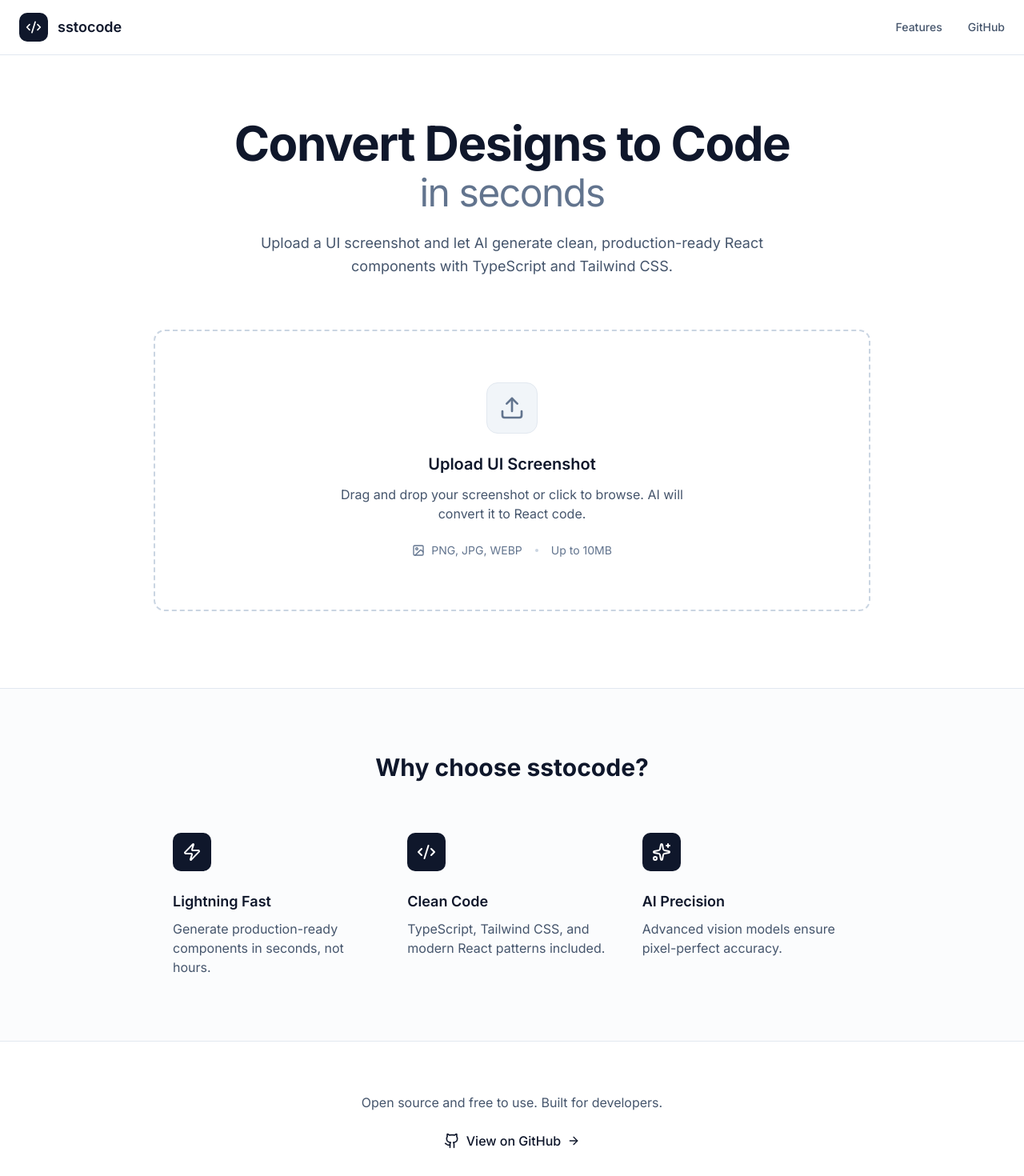
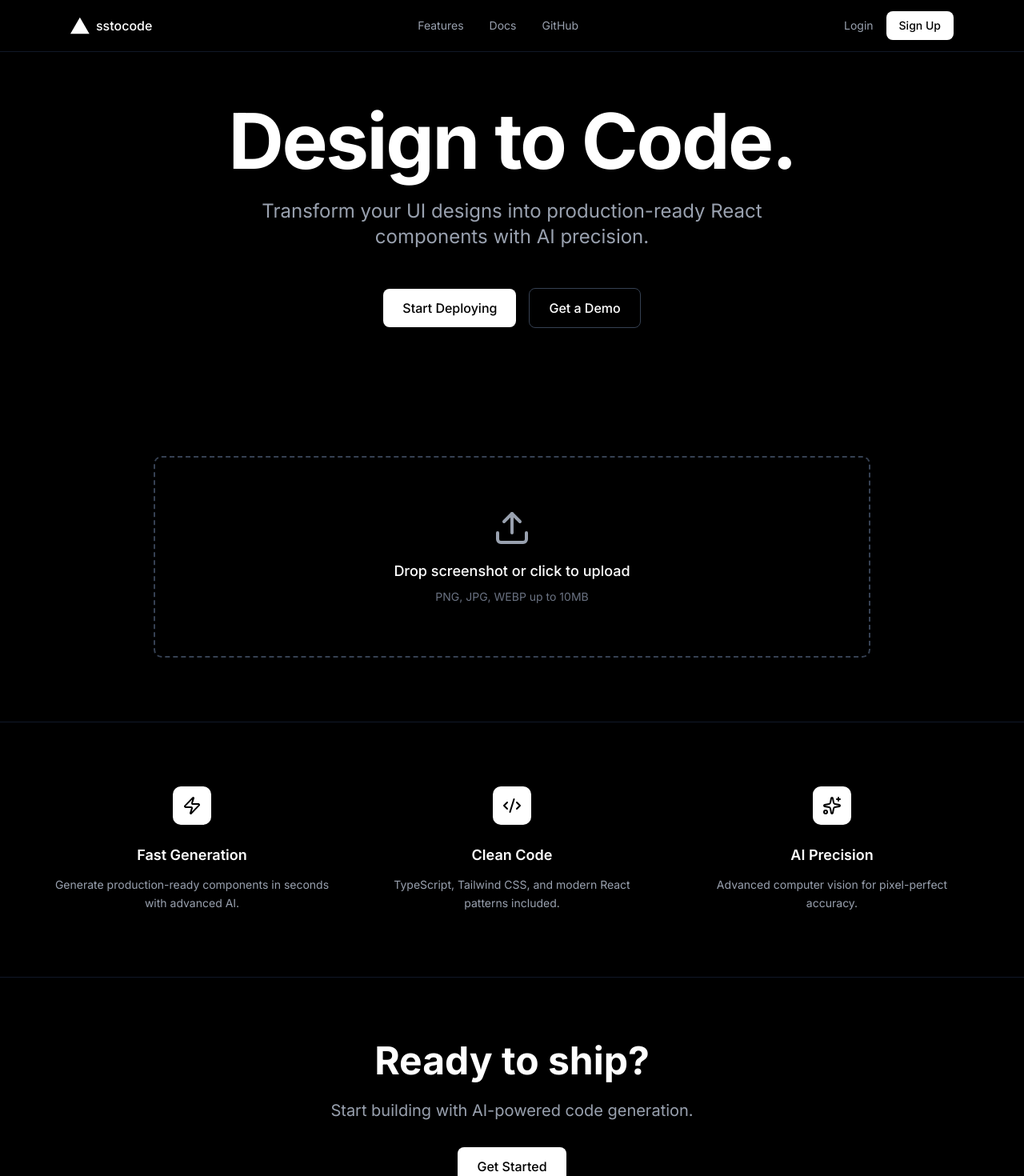
Before and after one commit to KOUSTAV2409/sstocode, a Next.js app: page / in a window 1280 px wide. Shown: the top 1470 px of the page at 80% size. Built offline with nearby package versions, Linux system fonts and the light colour scheme.

Commit message:
redesigned the whole ui

```diff
--- a/src/app/layout.tsx
+++ b/src/app/layout.tsx
@@ -17,10 +17,10 @@ const jetbrainsMono = JetBrains_Mono({
 });
 
 export const metadata: Metadata = {
-  title: "DevForge - AI-Powered UI to Code",
-  description: "Transform UI screenshots into production-ready React components with AI precision",
-  keywords: ["AI", "React", "UI", "Code Generation", "Screenshot to Code"],
-  authors: [{ name: "DevForge Team" }],
+  title: "sstocode - AI-Powered Design to Code",
+  description: "Transform UI designs into production-ready React components with AI precision. Upload, generate, and ship faster than ever.",
+  keywords: ["AI", "React", "UI", "Code Generation", "Design to Code", "Component Generator"],
+  authors: [{ name: "sstocode Team" }],
 };
 
 export const viewport: Viewport = {
@@ -34,9 +34,9 @@ export default function RootLayout({
   children: React.ReactNode;
 }>) {
   return (
-    <html lang="en" className="scroll-smooth">
+    <html lang="en" className="scroll-smooth dark">
       <body
-        className={`${inter.variable} ${jetbrainsMono.variable} font-sans antialiased bg-white text-slate-900 min-h-screen`}
+        className={`${inter.variable} ${jetbrainsMono.variable} font-sans antialiased min-h-screen bg-black text-white selection:bg-purple-500/20`}
       >
         <Header />
         {children}
@@ -44,9 +44,9 @@ export default function RootLayout({
           position="top-right"
           toastOptions={{
             style: {
-              background: '#1e293b',
-              border: '1px solid #475569',
-              color: '#f1f5f9',
+              background: '#0a0a0a',
+              border: '1px solid #374151',
+              color: '#f9fafb',
             },
           }}
         />
--- a/src/app/page.tsx
+++ b/src/app/page.tsx
@@ -1,88 +1,110 @@
 import UploadZone from '@/components/UploadZone';
-import { Zap, Code2, Sparkles, Github, ArrowRight } from 'lucide-react';
+import { ArrowRight, Zap, Code2, Sparkles } from 'lucide-react';
 
 export default function Home() {
   return (
-    <main className="min-h-screen">
+    <main className="min-h-screen bg-black text-white">
       {/* Hero Section */}
-      <section className="pt-20 pb-24 px-6">
+      <section className="pt-32 pb-20 px-6">
+        <div className="max-w-4xl mx-auto text-center">
+          <h1 className="text-6xl md:text-7xl lg:text-8xl font-bold tracking-tight mb-6">
+            Design to Code.
+          </h1>
+
+          <p className="text-xl md:text-2xl text-gray-400 mb-12 max-w-2xl mx-auto">
+            Transform your UI designs into production-ready React components with AI precision.
+          </p>
+
+          <div className="flex flex-col sm:flex-row gap-4 justify-center items-center">
+            <button className="bg-white text-black px-6 py-3 rounded-md font-medium hover:bg-gray-200 transition-colors">
+              Start Deploying
+            </button>
+            <button className="border border-gray-700 text-white px-6 py-3 rounded-md font-medium hover:border-gray-500 transition-colors">
+              Get a Demo
+            </button>
+          </div>
+        </div>
+      </section>
+
+      {/* Upload Section */}
+      <section className="py-20 px-6">
         <div className="max-w-4xl mx-auto">
-          <div className="text-center mb-16 space-y-6">
-            <h1 className="text-5xl lg:text-6xl font-bold text-slate-900 tracking-tight">
-              Convert Designs to Code
-              <span className="block text-slate-500 text-4xl lg:text-5xl font-normal mt-2">
-                in seconds
-              </span>
-            </h1>
-
-            <p className="text-lg text-slate-600 max-w-2xl mx-auto leading-relaxed">
-              Upload a UI screenshot and let AI generate clean, production-ready React components with TypeScript and Tailwind CSS.
-            </p>
-          </div>
-
           <UploadZone />
         </div>
       </section>
 
-      {/* Features Section */}
-      <section id="features" className="py-20 border-t border-slate-200 bg-slate-50/50">
-        <div className="max-w-4xl mx-auto px-6">
-          <h2 className="text-3xl font-bold text-slate-900 mb-16 text-center">
-            Why choose sstocode?
-          </h2>
-
-          <div className="grid md:grid-cols-3 gap-8">
-            <div className="group">
-              <div className="w-12 h-12 bg-slate-900 rounded-lg flex items-center justify-center mb-6 group-hover:bg-slate-800 transition-colors">
-                <Zap className="w-6 h-6 text-white" />
+      {/* Features */}
+      <section className="py-20 px-6 border-t border-gray-900">
+        <div className="max-w-6xl mx-auto">
+          <div className="grid md:grid-cols-3 gap-12">
+            <div className="text-center">
+              <div className="w-12 h-12 bg-white rounded-lg flex items-center justify-center mx-auto mb-6">
+                <Zap className="w-6 h-6 text-black" />
               </div>
-              <h3 className="text-lg font-semibold text-slate-900 mb-2">Lightning Fast</h3>
-              <p className="text-slate-600">
-                Generate production-ready components in seconds, not hours.
+              <h3 className="text-lg font-semibold mb-3">Fast Generation</h3>
+              <p className="text-gray-400 text-sm leading-relaxed">
+                Generate production-ready components in seconds with advanced AI.
               </p>
             </div>
 
-            <div className="group">
-              <div className="w-12 h-12 bg-slate-900 rounded-lg flex items-center justify-center mb-6 group-hover:bg-slate-800 transition-colors">
-                <Code2 className="w-6 h-6 text-white" />
+            <div className="text-center">
+              <div className="w-12 h-12 bg-white rounded-lg flex items-center justify-center mx-auto mb-6">
+                <Code2 className="w-6 h-6 text-black" />
               </div>
-              <h3 className="text-lg font-semibold text-slate-900 mb-2">Clean Code</h3>
-              <p className="text-slate-600">
+              <h3 className="text-lg font-semibold mb-3">Clean Code</h3>
+              <p className="text-gray-400 text-sm leading-relaxed">
                 TypeScript, Tailwind CSS, and modern React patterns included.
               </p>
             </div>
 
-            <div className="group">
-              <div className="w-12 h-12 bg-slate-900 rounded-lg flex items-center justify-center mb-6 group-hover:bg-slate-800 transition-colors">
-                <Sparkles className="w-6 h-6 text-white" />
+            <div className="text-center">
+              <div className="w-12 h-12 bg-white rounded-lg flex items-center justify-center mx-auto mb-6">
+                <Sparkles className="w-6 h-6 text-black" />
               </div>
-              <h3 className="text-lg font-semibold text-slate-900 mb-2">AI Precision</h3>
-              <p className="text-slate-600">
-                Advanced vision models ensure pixel-perfect accuracy.
+              <h3 className="text-lg font-semibold mb-3">AI Precision</h3>
+              <p className="text-gray-400 text-sm leading-relaxed">
+                Advanced computer vision for pixel-perfect accuracy.
               </p>
             </div>
           </div>
         </div>
       </section>
 
-      {/* CTA Section */}
-      <section className="py-16 px-6 border-t border-slate-200">
+      {/* CTA */}
+      <section className="py-20 px-6 border-t border-gray-900">
         <div className="max-w-4xl mx-auto text-center">
-          <p className="text-slate-600 mb-6">
-            Open source and free to use. Built for developers.
+          <h2 className="text-4xl md:text-5xl font-bold mb-6">
+            Ready to ship?
+          </h2>
+          <p className="text-xl text-gray-400 mb-8">
+            Start building with AI-powered code generation.
           </p>
-          <a
-            href="https://github.com/KOUSTAV2409/sstocode"
-            target="_blank"
-            rel="noopener noreferrer"
-            className="inline-flex items-center gap-2 text-slate-900 font-medium hover:text-slate-600 transition-colors"
-          >
-            <Github className="w-5 h-5" />
-            View on GitHub
-            <ArrowRight className="w-4 h-4" />
-          </a>
+          <button className="bg-white text-black px-6 py-3 rounded-md font-medium hover:bg-gray-200 transition-colors">
+            Get Started
+          </button>
         </div>
       </section>
+
+      {/* Footer */}
+      <footer className="border-t border-gray-900 py-12 px-6">
+        <div className="max-w-6xl mx-auto flex flex-col md:flex-row justify-between items-center">
+          <div className="flex items-center gap-3 mb-6 md:mb-0">
+            <div className="w-6 h-6 bg-white rounded flex items-center justify-center">
+              <svg className="w-4 h-4 text-black" viewBox="0 0 76 65" fill="currentColor">
+                <path d="M37.5274 0L75.0548 65H0L37.5274 0Z" />
+              </svg>
+            </div>
+            <span className="font-medium">sstocode</span>
+          </div>
+          <div className="flex items-center gap-6 text-gray-400 text-sm">
+            <a href="#" className="hover:text-white transition-colors">Privacy</a>
+            <a href="#" className="hover:text-white transition-colors">Terms</a>
+            <a href="https://github.com/KOUSTAV2409/sstocode" target="_blank" rel="noopener noreferrer" className="hover:text-white transition-colors">
+              GitHub
+            </a>
+          </div>
+        </div>
+      </footer>
     </main>
   );
 }
--- a/src/components/Header.tsx
+++ b/src/components/Header.tsx
@@ -1,27 +1,38 @@
 'use client';
 
-import { Code2 } from 'lucide-react';
 import Link from 'next/link';
 
 export default function Header() {
   return (
-    <header className="sticky top-0 z-50 border-b border-slate-200 bg-white/80 backdrop-blur-md">
-      <div className="max-w-7xl mx-auto px-6 py-4 flex items-center justify-between">
-        <Link href="/" className="flex items-center gap-3 group">
-          <div className="w-9 h-9 bg-slate-900 rounded-lg flex items-center justify-center group-hover:bg-slate-800 transition-colors">
-            <Code2 className="w-5 h-5 text-white" />
-          </div>
-          <span className="font-semibold text-lg text-slate-900">sstocode</span>
+    <header className="fixed top-0 left-0 right-0 z-50 backdrop-blur-xl bg-black/80 border-b border-gray-900">
+      <div className="max-w-6xl mx-auto px-6 h-16 flex items-center justify-between">
+        <Link href="/" className="flex items-center gap-2">
+          <svg className="w-6 h-6" viewBox="0 0 76 65" fill="white">
+            <path d="M37.5274 0L75.0548 65H0L37.5274 0Z" />
+          </svg>
+          <span className="font-medium">sstocode</span>
         </Link>
 
-        <nav className="flex items-center gap-8">
-          <a href="#features" className="text-sm font-medium text-slate-600 hover:text-slate-900 transition-colors">
+        <nav className="hidden md:flex items-center gap-8">
+          <a href="#features" className="text-sm text-gray-400 hover:text-white transition-colors">
             Features
           </a>
-          <a href="https://github.com/KOUSTAV2409/sstocode" target="_blank" rel="noopener noreferrer" className="text-sm font-medium text-slate-600 hover:text-slate-900 transition-colors">
+          <a href="#docs" className="text-sm text-gray-400 hover:text-white transition-colors">
+            Docs
+          </a>
+          <a href="https://github.com/KOUSTAV2409/sstocode" target="_blank" rel="noopener noreferrer" className="text-sm text-gray-400 hover:text-white transition-colors">
             GitHub
           </a>
         </nav>
+
+        <div className="flex items-center gap-4">
+          <Link href="/login" className="text-sm text-gray-400 hover:text-white transition-colors hidden sm:block">
+            Login
+          </Link>
+          <Link href="/signup" className="text-sm font-medium bg-white text-black px-4 py-2 rounded-md hover:bg-gray-200 transition-colors">
+            Sign Up
+          </Link>
+        </div>
       </div>
     </header>
   );
--- a/src/components/UploadZone.tsx
+++ b/src/components/UploadZone.tsx
@@ -2,7 +2,7 @@
 
 import { useCallback, useState } from 'react';
 import { useDropzone } from 'react-dropzone';
-import { Upload, X, Loader2, Image, Sparkles } from 'lucide-react';
+import { Upload, X, Loader2 } from 'lucide-react';
 import { useRouter } from 'next/navigation';
 
 export default function UploadZone() {
@@ -44,12 +44,10 @@ export default function UploadZone() {
         throw new Error(data.error);
       }
 
-      // Encode properly to match preview page decoding
       const encoded = btoa(encodeURIComponent(data.code));
       router.push(`/preview?code=${encoded}`);
     } catch (error) {
       console.error('Generation failed:', error);
-      // Fallback to mock code if API fails
       const mockCode = `export default function Component() { return <div className="p-4">Hello World</div> }`;
       const encoded = btoa(encodeURIComponent(mockCode));
       router.push(`/preview?code=${encoded}`);
@@ -63,88 +61,51 @@ export default function UploadZone() {
       {!previewUrl ? (
         <div
           {...getRootProps()}
-          className={`border-2 border-dashed rounded-xl p-16 text-center cursor-pointer transition-all duration-200
+          className={`border-2 border-dashed rounded-lg p-16 text-center cursor-pointer transition-colors
             ${isDragActive
-              ? 'border-slate-400 bg-slate-50'
-              : 'border-slate-300 hover:border-slate-400 hover:bg-slate-50/50'
+              ? 'border-white bg-white/5'
+              : 'border-gray-700 hover:border-gray-500'
             }
           `}
         >
           <input {...getInputProps()} />
-
-          <div className="w-16 h-16 mx-auto mb-6 rounded-xl bg-slate-100 border border-slate-200 flex items-center justify-center">
-            <Upload className="w-8 h-8 text-slate-500" />
-          </div>
-
-          <h3 className="text-xl font-semibold text-slate-900 mb-3">
-            {isDragActive ? 'Drop your design here' : 'Upload UI Screenshot'}
-          </h3>
-
-          <p className="text-slate-600 mb-6 max-w-md mx-auto">
-            Drag and drop your screenshot or click to browse. AI will convert it to React code.
+          <Upload className="w-12 h-12 mx-auto mb-4 text-gray-400" />
+          <p className="text-lg font-medium mb-2">
+            {isDragActive ? 'Drop here' : 'Drop screenshot or click to upload'}
           </p>
-
-          <div className="flex items-center justify-center gap-4 text-sm text-slate-500">
-            <div className="flex items-center gap-2">
-              <Image className="w-4 h-4" />
-              PNG, JPG, WEBP
-            </div>
-            <div className="w-1 h-1 bg-slate-300 rounded-full" />
-            <div>Up to 10MB</div>
-          </div>
+          <p className="text-sm text-gray-500">PNG, JPG, WEBP up to 10MB</p>
         </div>
       ) : (
-        <div className="border border-slate-200 rounded-xl p-6 bg-white">
+        <div className="border border-gray-800 rounded-lg p-6">
           <div className="flex justify-between items-center mb-4">
-            <div className="flex items-center gap-3">
-              <div className="w-10 h-10 rounded-lg bg-slate-100 border border-slate-200 flex items-center justify-center">
-                <Image className="w-5 h-5 text-slate-500" />
-              </div>
-              <div>
-                <p className="font-medium text-slate-900">Design uploaded</p>
-                <p className="text-sm text-slate-600">Ready to generate code</p>
-              </div>
-            </div>
+            <span className="text-sm font-medium">screenshot.png</span>
             <button
               onClick={() => {
                 setPreviewUrl(null);
                 setUploadedFile(null);
               }}
-              className="p-2 hover:bg-slate-100 rounded-lg transition-colors text-slate-500 hover:text-slate-700"
+              className="p-2 hover:bg-gray-800 rounded transition-colors"
             >
-              <X className="w-5 h-5" />
+              <X className="w-4 h-4" />
             </button>
           </div>
-
-          <div className="relative aspect-video bg-slate-50 rounded-lg mb-6 overflow-hidden border border-slate-200">
+          <div className="relative aspect-video bg-gray-900 rounded-lg mb-6 overflow-hidden">
             <img src={previewUrl} alt="Preview" className="w-full h-full object-contain" />
           </div>
-
           <button
             onClick={handleGenerate}
             disabled={isLoading}
-            className="w-full bg-slate-900 text-white py-3 rounded-lg font-medium hover:bg-slate-800 transition-all duration-200 disabled:opacity-50 disabled:cursor-not-allowed flex items-center justify-center gap-2"
+            className="w-full bg-white text-black py-3 rounded-md font-medium hover:bg-gray-200 transition-colors disabled:opacity-50"
           >
             {isLoading ? (
-              <>
+              <span className="flex items-center justify-center gap-2">
                 <Loader2 className="w-5 h-5 animate-spin" />
-                Generating component...
-              </>
+                Generating...
+              </span>
             ) : (
-              <>
-                <Sparkles className="w-5 h-5" />
-                Generate React Code
-              </>
+              'Generate Code'
             )}
           </button>
-
-          {isLoading && (
-            <div className="mt-4 text-center">
-              <p className="text-sm text-slate-600">
-                AI is analyzing your design and creating React components...
-              </p>
-            </div>
-          )}
         </div>
       )}
     </div>
```
